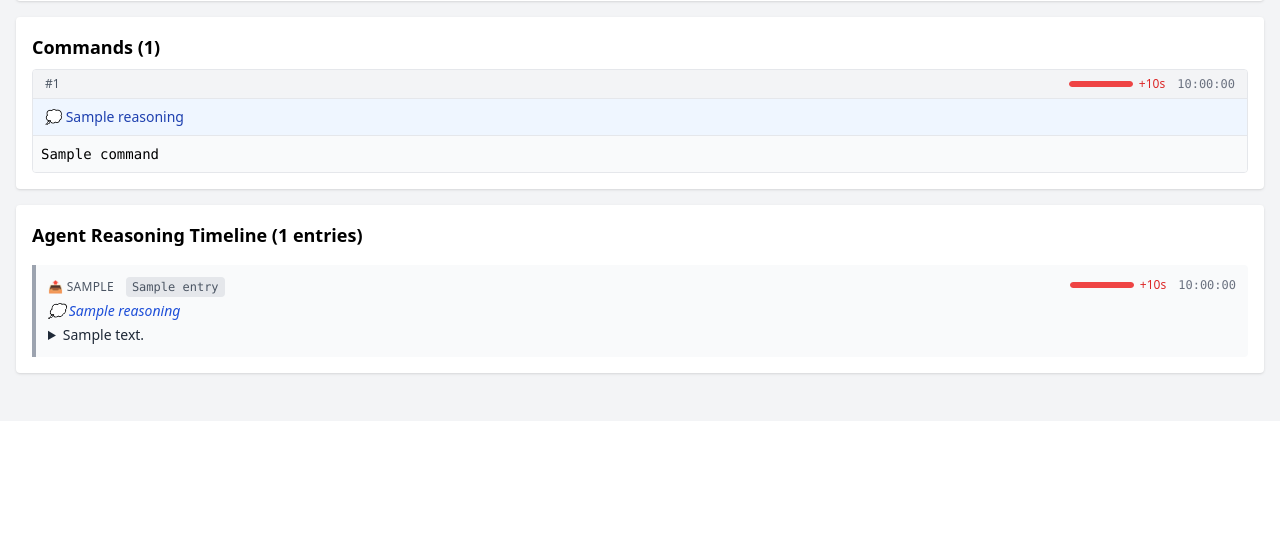
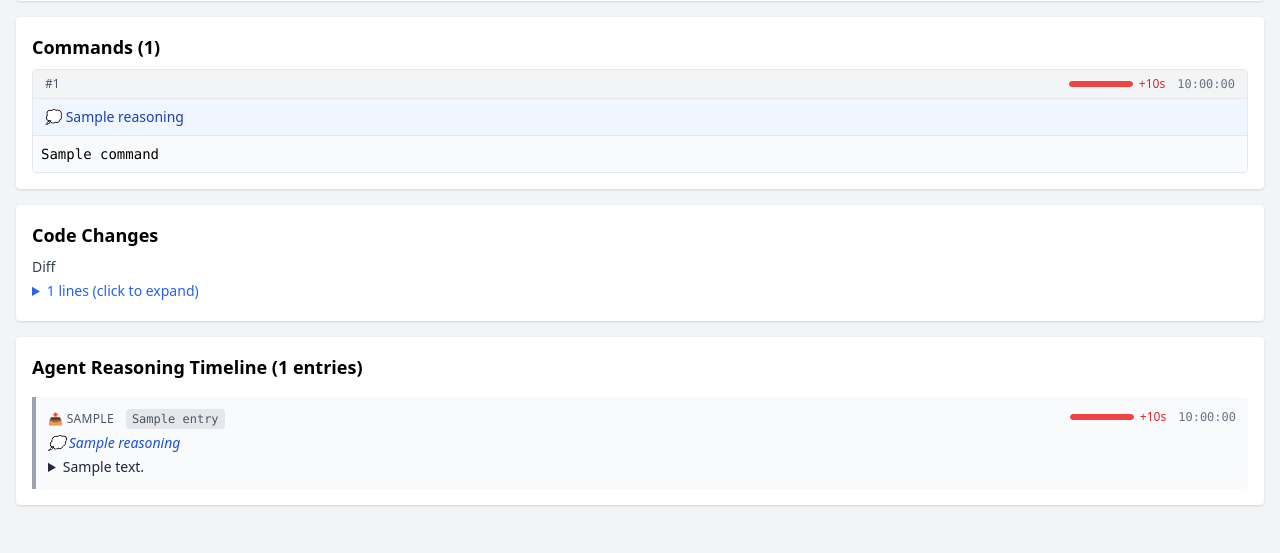
Before and after one commit to pikehouse/operator, a FastAPI app: template eval/src/eval/viewer/templates/trial.html in a window 1280 px wide. Shown: the part 707-1260 px from the top of the page. Before the commit the page ends 1084 px from the top, so only its background shows below. Run offline with FastAPI, Linux system fonts and the light colour scheme; the template is opened without the code that fills it: most values are stand-ins (such as "Sample title", 1, 10 or a date in 2020); some libraries are stand-ins or nearby versions.

Commit message:
feat(eval): surface code changes in viewer and CLI
Add code workspace data (git log, diff, commit info) to the trial
viewer page and CLI show command, making agent code changes visible
for chat-db-app trials.

- Viewer: new "Code Changes" section with commit info, git log, and
  color-coded collapsible diff viewer
- CLI: code workspace summary in `show --trial` plain-text output
- CLI: `--diff` flag for raw diff extraction (pipe-friendly)
- Falls back to uncommitted diff when diff_full is empty

Co-Authored-By: Claude Opus 4.6 <noreply@anthropic.com>

```diff
--- a/eval/src/eval/viewer/templates/trial.html
+++ b/eval/src/eval/viewer/templates/trial.html
@@ -207,6 +207,44 @@
     {% endif %}
 </div>
 
+{% if code_workspace or code_diff %}
+<div class="bg-white shadow rounded p-4 mb-4">
+    <h2 class="text-lg font-semibold mb-2">Code Changes</h2>
+
+    {% if code_workspace is mapping %}
+    <dl class="grid grid-cols-2 gap-2 text-sm mb-3">
+        <dt class="text-gray-500">Commit:</dt>
+        <dd class="font-mono text-xs">{{ code_workspace.commit or code_workspace.commit_hash or "N/A" }}</dd>
+        <dt class="text-gray-500">Dirty:</dt>
+        <dd>{{ code_workspace.dirty if code_workspace.dirty is defined else "N/A" }}</dd>
+    </dl>
+    {% endif %}
+
+    {% if code_workspace is mapping and code_workspace.log %}
+    <div class="mb-3">
+        <h3 class="text-sm font-medium text-gray-700 mb-1">Git Log</h3>
+        <pre class="bg-gray-50 border border-gray-200 rounded p-3 text-xs font-mono overflow-x-auto whitespace-pre-wrap max-h-48 overflow-y-auto">{{ code_workspace.log }}</pre>
+    </div>
+    {% endif %}
+
+    {% if code_diff %}
+    <div>
+        <h3 class="text-sm font-medium text-gray-700 mb-1">Diff</h3>
+        <details>
+            <summary class="cursor-pointer text-sm text-blue-600 hover:underline mb-1">
+                {{ code_diff.strip().split('\n') | length }} lines (click to expand)
+            </summary>
+            <div class="bg-gray-900 rounded p-3 text-xs font-mono overflow-x-auto max-h-96 overflow-y-auto">
+                {% for line in code_diff.split('\n') %}
+                <div class="{% if line.startswith('+') and not line.startswith('+++') %}text-green-400{% elif line.startswith('-') and not line.startswith('---') %}text-red-400{% elif line.startswith('@@') %}text-blue-400{% elif line.startswith('diff ') or line.startswith('index ') %}text-yellow-400{% else %}text-gray-300{% endif %} whitespace-pre">{{ line }}</div>
+                {% endfor %}
+            </div>
+        </details>
+    </div>
+    {% endif %}
+</div>
+{% endif %}
+
 {% if reasoning_entries %}
 <div class="bg-white shadow rounded p-4 mb-4">
     <h2 class="text-lg font-semibold mb-4">Agent Reasoning Timeline ({{ reasoning_entries|length }} entries)</h2>
```
Also changed, not shown: eval/src/eval/cli.py (+40 -0 lines), eval/src/eval/viewer/routes.py (+14 -0 lines).
